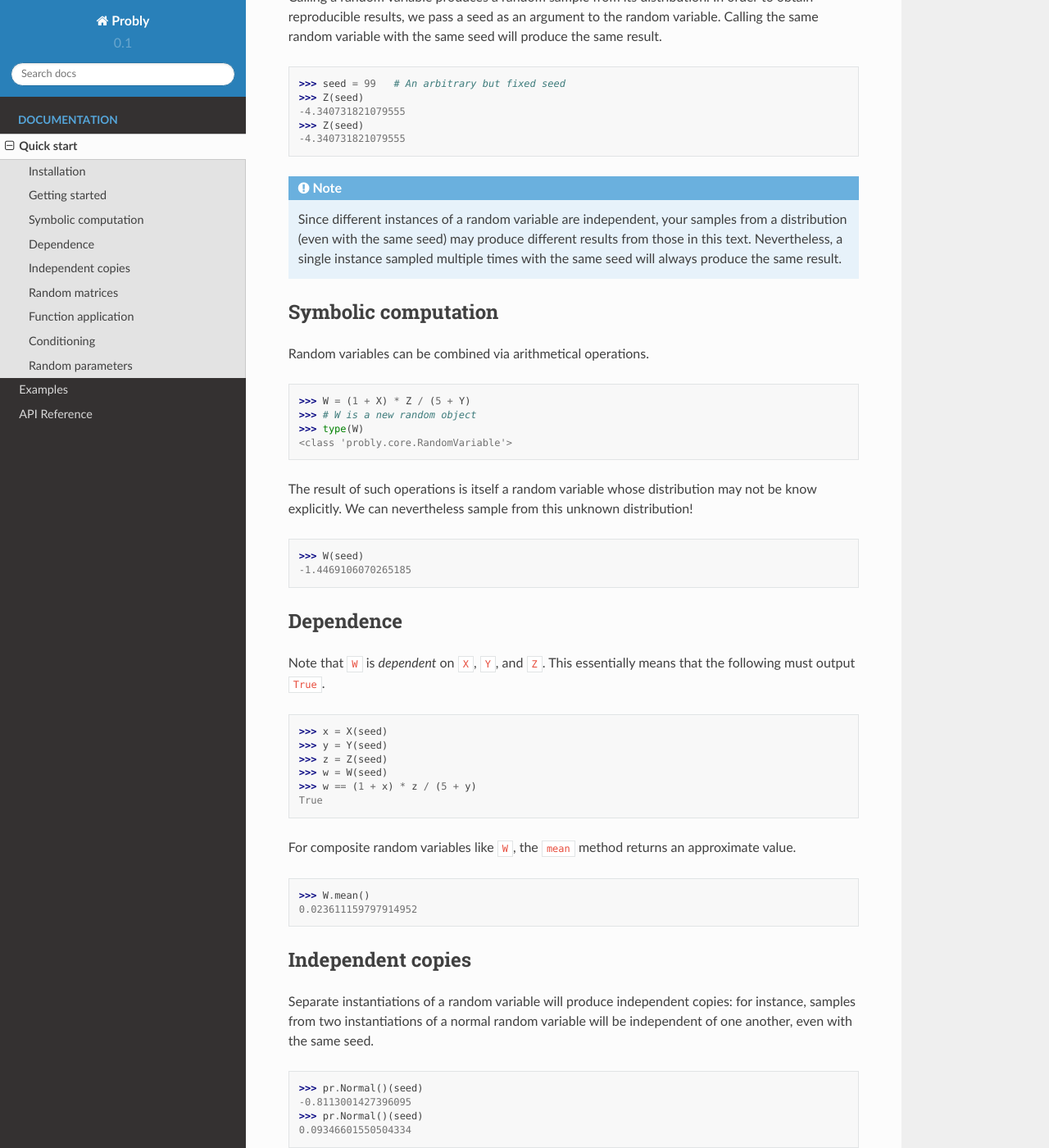
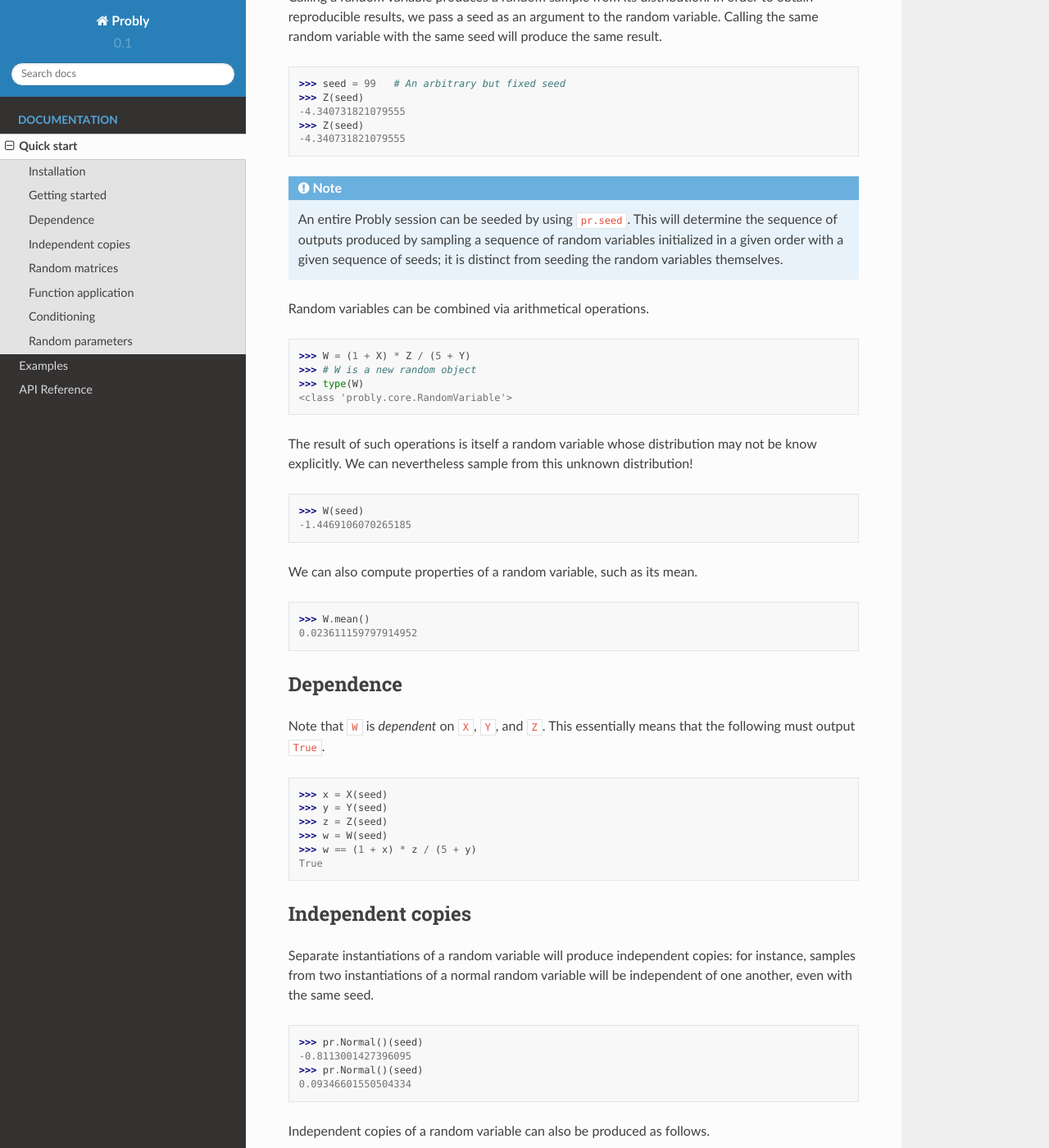
Before and after one commit to bencwallace/Probly, a Sphinx documentation site: the page built from docs/source/quick.rst, in a window 1280 px wide and 1400 px high, scrolled down 841 px. Shown: the whole window at 82% size. Built offline with Sphinx 7.4.7 and the Read the Docs theme 2.0.0, drawn with Linux system fonts in a browser that asks for light colours; some of the changed text lies outside the part shown.

Commit message:
discussed global seeding mechanism

```diff
--- a/docs/source/quick.rst
+++ b/docs/source/quick.rst
@@ -45,13 +45,10 @@ will produce the same result.
 
 .. note::
 
-   Since different instances of a random variable are independent, your samples from a distribution (even with the
-   same seed) may produce different results from those in this text. Nevertheless, a single instance sampled multiple
-   times with the same seed will always produce the same result.
+   An entire Probly session can be seeded by using ``pr.seed``. This will determine the sequence of outputs produced
+   by sampling a sequence of random variables initialized in a given order with a given sequence of seeds; it is
+   distinct from seeding the random variables themselves.
 
-********************
-Symbolic computation
-********************
 Random variables can be combined via arithmetical operations.
 
 >>> W = (1 + X) * Z / (5 + Y)
@@ -66,6 +63,11 @@ We can nevertheless sample from this unknown distribution!
 >>> W(seed)
 -1.4469106070265185
 
+We can also compute properties of a random variable, such as its mean.
+
+>>> W.mean()
+0.023611159797914952
+
 **********
 Dependence
 **********
@@ -78,12 +80,6 @@ This essentially means that the following must output ``True``.
 >>> w = W(seed)
 >>> w == (1 + x) * z / (5 + y)
 True
-
-For composite random variables like ``W``, the ``mean`` method returns an approximate
-value.
-
->>> W.mean()
-0.023611159797914952
 
 ******************
 Independent copies
```
Also changed, not shown: other parts of docs/source/quick.rst (+5 -5 lines).
